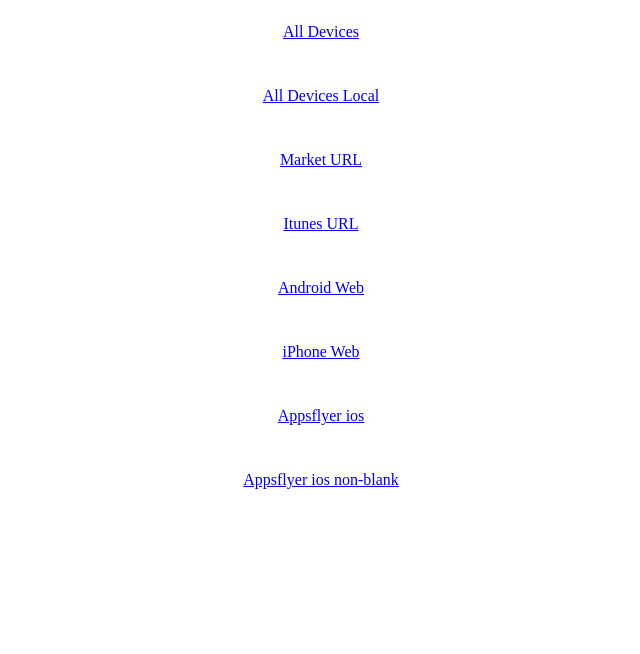
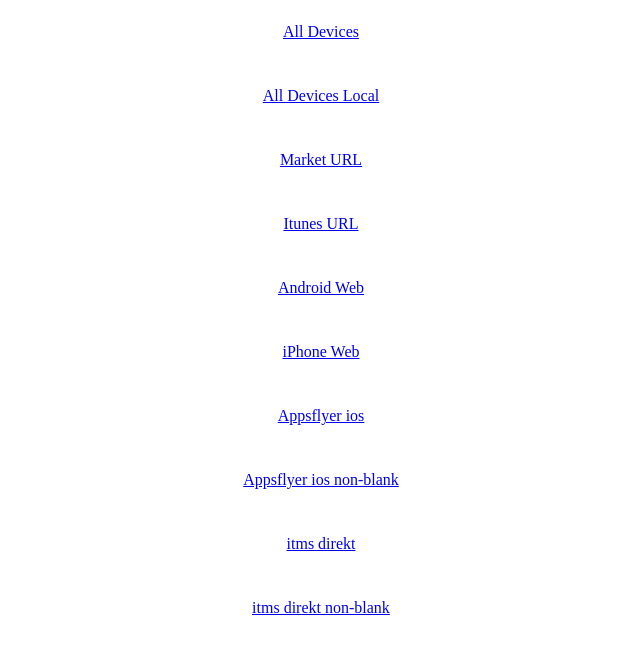
Before and after one commit to talk4date/talk4date.github.io, a plain HTML site: page index.html in a window 1280 px wide. Shown: the part 66-720 px from the top of the page, without its empty margins (319-959 px from the left). Drawn offline with Linux system fonts and the light colour scheme.

Commit message:
More links

```diff
--- a/index.html
+++ b/index.html
@@ -23,5 +23,7 @@
 	<a href="https://itunes.apple.com/at/app/whispar/id1016500809?mt=8&ls=1" target="_blank">iPhone Web</a>
 	<a href="http://app.appsflyer.com/id376888389?pid=trivago_Mobile_Website&c=Static_Landing_Page_iOS" target="_blank">Appsflyer ios</a>
 	<a href="http://app.appsflyer.com/id376888389?pid=trivago_Mobile_Website&c=Static_Landing_Page_iOS">Appsflyer ios non-blank</a>
+	<a href="itms-apps://itunes.apple.com/us/app/id376888389?ls=1&mt=8" target="_blank">itms direkt</a>
+	<a href="itms-apps://itunes.apple.com/us/app/id376888389?ls=1&mt=8">itms direkt non-blank</a>
 </body>
 </html>
```
